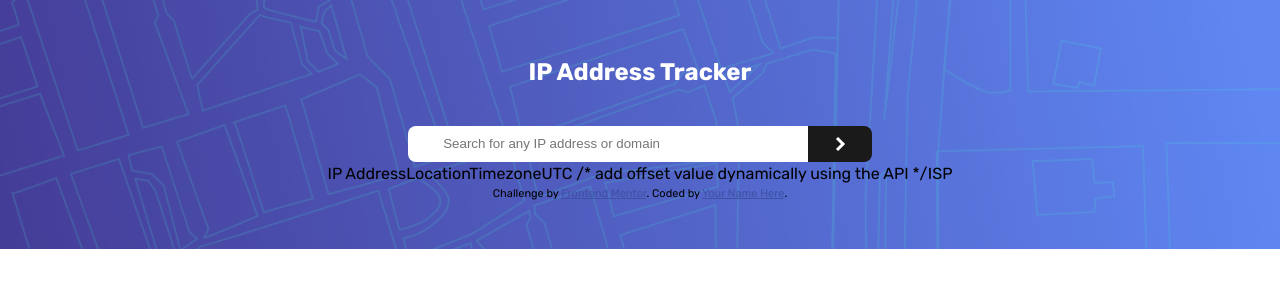
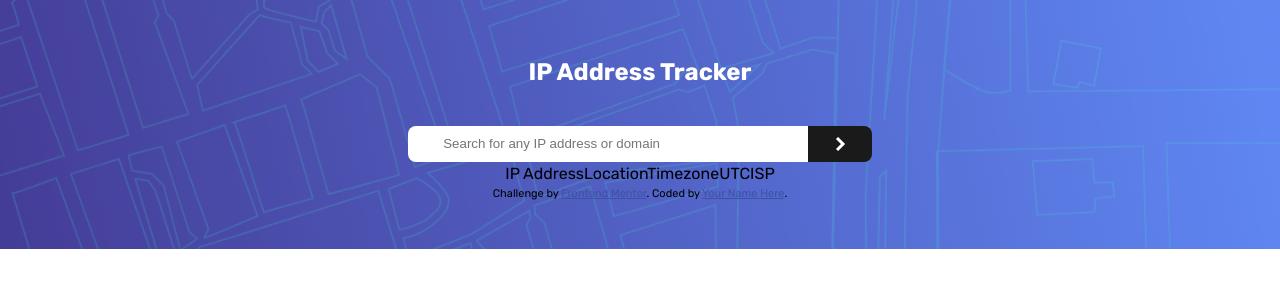
Before and after one commit to JohnnatanV/ip-address-tracker, a React (Vite) app: page / in a window 1280 px wide. Shown: the top 300 px of the page. Built offline with nearby package versions, Linux system fonts and the light colour scheme.

Commit message:
Update App.jsx

```diff
--- a/src/App.jsx
+++ b/src/App.jsx
@@ -16,7 +16,7 @@ function App() {
           <span>IP Address</span>
           <span>Location</span>
           <span>Timezone</span>
-          <span>UTC /* add offset value dynamically using the API */</span>
+          <span>UTC</span>
           <span>ISP</span>
         </section>
       </main>
```
